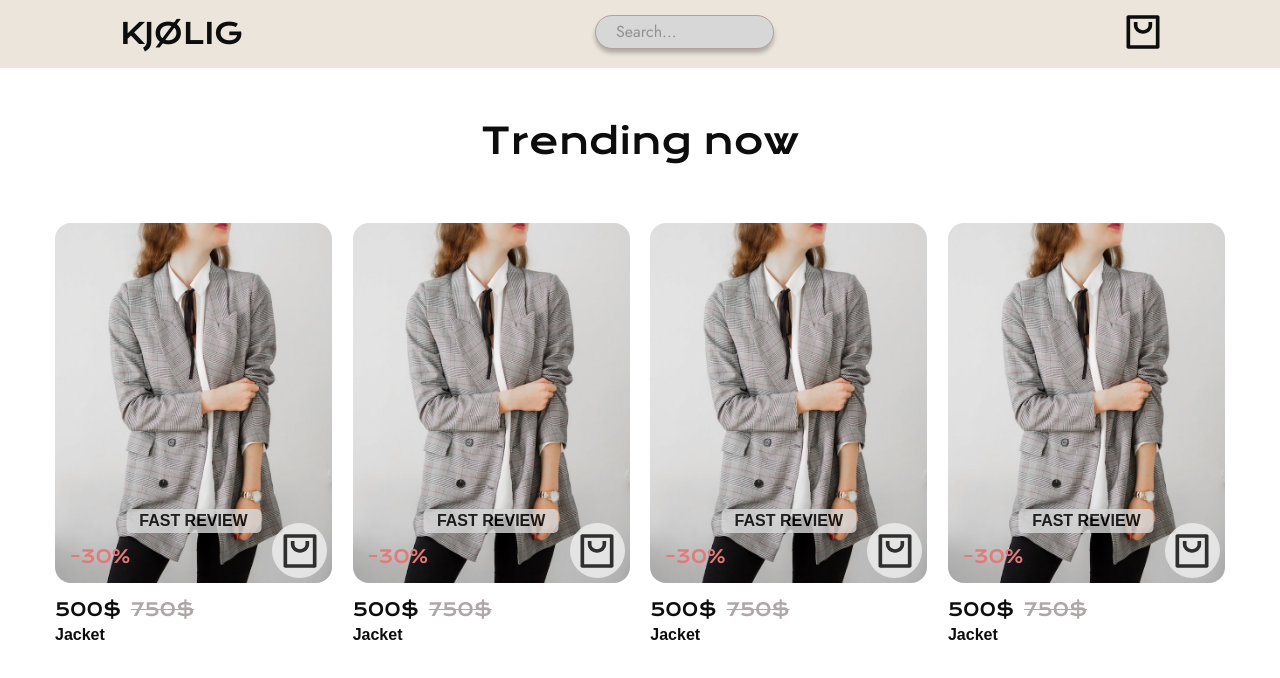
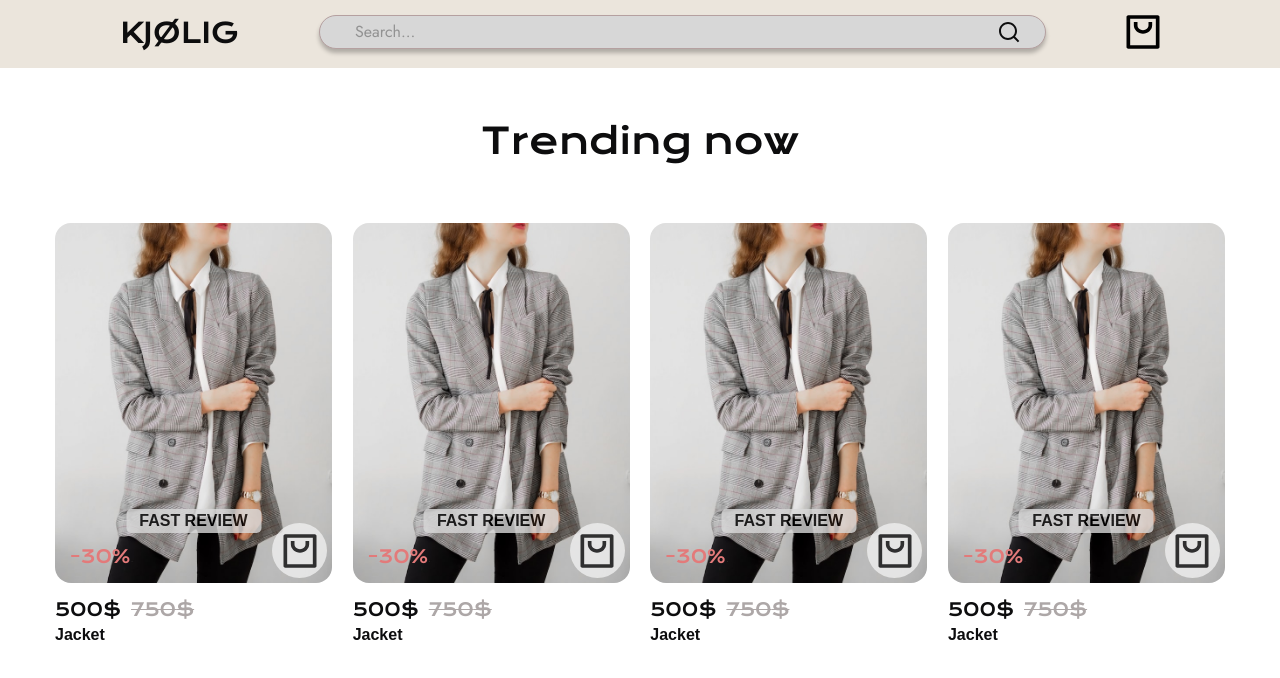
Before and after one commit to KaterinaPogorelova/Web-Store-course-work-, a website built with Parcel: page src/index.html in a window 1280 px wide. Built offline with nearby package versions, Linux system fonts and the light colour scheme.

Commit message:
second step

```diff
--- a/src/index.html
+++ b/src/index.html
@@ -17,14 +17,14 @@
             </div>
             <div class="header__search--wrapper">
                 <input class="header__search" type="search" placeholder="Search...">
+				<button class="header__search-button"></button>
             </div>
             <div class="header__shopping-basket--wrapper">
                 <button class="header__shopping-basket">
-                    <svg width="34" height="34" viewBox="0 0 34 34" fill="none"
+                    <svg width="34" height="34" viewBox="0 0 34 34"
                                 xmlns="http://www.w3.org/2000/svg">
                                 <path
-                                    d="M31.6667 33.6667H2.33333C1.8471 33.6667 1.38079 33.4911 1.03697 33.1786C0.693154 32.866 0.5 32.4421 0.5 32V2.00004C0.5 1.55801 0.693154 1.13409 1.03697 0.821529C1.38079 0.508969 1.8471 0.333374 2.33333 0.333374H31.6667C32.1529 0.333374 32.6192 0.508969 32.963 0.821529C33.3068 1.13409 33.5 1.55801 33.5 2.00004V32C33.5 32.4421 33.3068 32.866 32.963 33.1786C32.6192 33.4911 32.1529 33.6667 31.6667 33.6667ZM29.8333 30.3334V3.66671H4.16667V30.3334H29.8333ZM11.5 7.00004V10.3334C11.5 11.6595 12.0795 12.9312 13.1109 13.8689C14.1424 14.8066 15.5413 15.3334 17 15.3334C18.4587 15.3334 19.8576 14.8066 20.8891 13.8689C21.9205 12.9312 22.5 11.6595 22.5 10.3334V7.00004H26.1667V10.3334C26.1667 12.5435 25.2009 14.6631 23.4818 16.2259C21.7627 17.7887 19.4312 18.6667 17 18.6667C14.5688 18.6667 12.2373 17.7887 10.5182 16.2259C8.7991 14.6631 7.83333 12.5435 7.83333 10.3334V7.00004H11.5Z"
-                                    fill="#0D0D0E" />
+                                    d="M31.6667 33.6667H2.33333C1.8471 33.6667 1.38079 33.4911 1.03697 33.1786C0.693154 32.866 0.5 32.4421 0.5 32V2.00004C0.5 1.55801 0.693154 1.13409 1.03697 0.821529C1.38079 0.508969 1.8471 0.333374 2.33333 0.333374H31.6667C32.1529 0.333374 32.6192 0.508969 32.963 0.821529C33.3068 1.13409 33.5 1.55801 33.5 2.00004V32C33.5 32.4421 33.3068 32.866 32.963 33.1786C32.6192 33.4911 32.1529 33.6667 31.6667 33.6667ZM29.8333 30.3334V3.66671H4.16667V30.3334H29.8333ZM11.5 7.00004V10.3334C11.5 11.6595 12.0795 12.9312 13.1109 13.8689C14.1424 14.8066 15.5413 15.3334 17 15.3334C18.4587 15.3334 19.8576 14.8066 20.8891 13.8689C21.9205 12.9312 22.5 11.6595 22.5 10.3334V7.00004H26.1667V10.3334C26.1667 12.5435 25.2009 14.6631 23.4818 16.2259C21.7627 17.7887 19.4312 18.6667 17 18.6667C14.5688 18.6667 12.2373 17.7887 10.5182 16.2259C8.7991 14.6631 7.83333 12.5435 7.83333 10.3334V7.00004H11.5Z"/>
                             </svg>
                 </button>
             </div>
--- a/src/scss/sections/header.scss
+++ b/src/scss/sections/header.scss
@@ -1,46 +1,73 @@
-.header{
+.header {
     background: #EBE5DC;
     width: 100%;
 
-    &--wrapper{
+    &--wrapper {
         display: flex;
-        justify-content: space-between;
+        justify-content: space-evenly;
+        gap: 80px;
         padding: 15px 80px;
-        width: 100%;
 
         @media (max-width: 768px) {
-			padding: 25px 10px;
-		}
+            padding: 25px 10px;
+            gap: 20px;
+        }
     }
 }
 
-.header__logo{
+.header__logo {
     font-family: 'Krona One', sans-serif;
-	font-weight: 400;
-	font-size: 29px;
-	text-align: center;
-	color: #0D0D0E;
+    font-weight: 400;
+    font-size: 28px;
+    text-align: center;
+    color: #0D0D0E;
     text-transform: uppercase;
 
     @media (max-width: 768px) {
-        font-size: 17px;
+        font-size: 22px;
+        // display: inline-block;
+        // vertical-align: middle;
     }
 }
 
-.header__search{
+.header__search {
     background-color: #D7D7D7;
     border: 1px solid #B5A0A0;
     border-radius: 100px;
-    min-width: 70%;
-    min-height: 34px;
+    width: 100%;
+    height: 100%;
     box-shadow: 0px 4px 4px rgba(0, 0, 0, 0.25);
+    padding: 5px 15px;
+    outline: none;
 
-    // @media (max-width: 768px){
-    //     min-width: ;
+    &:focus{
+        border: 1px solid #E37A7A;
+    }
+
+    // input[type="search"]::-webkit-search-decoration,
+    // input[type="search"]::-webkit-search-cancel-button,
+    // input[type="search"]::-webkit-search-results-button,
+    // input[type="search"]::-webkit-search-results-decoration {
+    // -webkit-appearance:none;
     // }
+    @media (max-width: 768px) {
+        border-radius: 10px;
+        box-shadow: none;
+        padding: 10px;
+    }
 
+    &--wrapper {
+        width: 100%;
+        height: 34px;
+        display: flex;
+        position: relative;
 
-    &::placeholder{
+        // &:focus{
+        //     color:#E37A7A
+        // }
+    }
+
+    &::placeholder {
         padding: 20px;
         font-family: 'Jost', sans-serif;
         font-weight: 400;
@@ -49,13 +76,36 @@
     }
 }
 
-.header__shopping-basket{
-    border: transparent;
-    background-color:#EBE5DC;
-
+.header__search-button{
+    background: url(/src/img/header/magnifying\ glass.svg) center no-repeat;
+    position: absolute;
+    right: 3%;
+    top: 7%;
+    height: 30px;
+    width: 30px;
+    border: none;
 
     &:hover{
-        color: #E37A7A;
+        fill: #E37A7A;
         cursor: pointer;
     }
 }
+
+.header__shopping-basket {
+    border: transparent;
+    background-color: #EBE5DC;
+
+    & svg:hover {
+        fill: #E37A7A;
+        cursor: pointer;
+    }
+
+    @media (max-width: 768px) {
+        & svg {
+            width: 26px;
+            height: 26px;
+            // display: inline-block;
+            // vertical-align: middle;
+        }
+    }
+}
```
Also changed, not shown: dist/index.html, dist/magnifying glass.3c84d446.svg (added), 2 other files.
